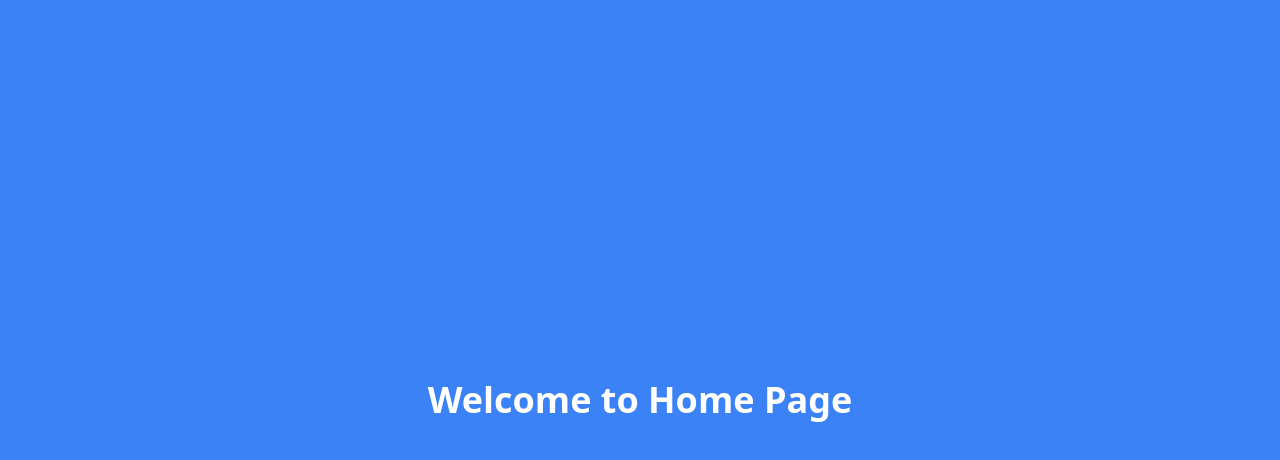
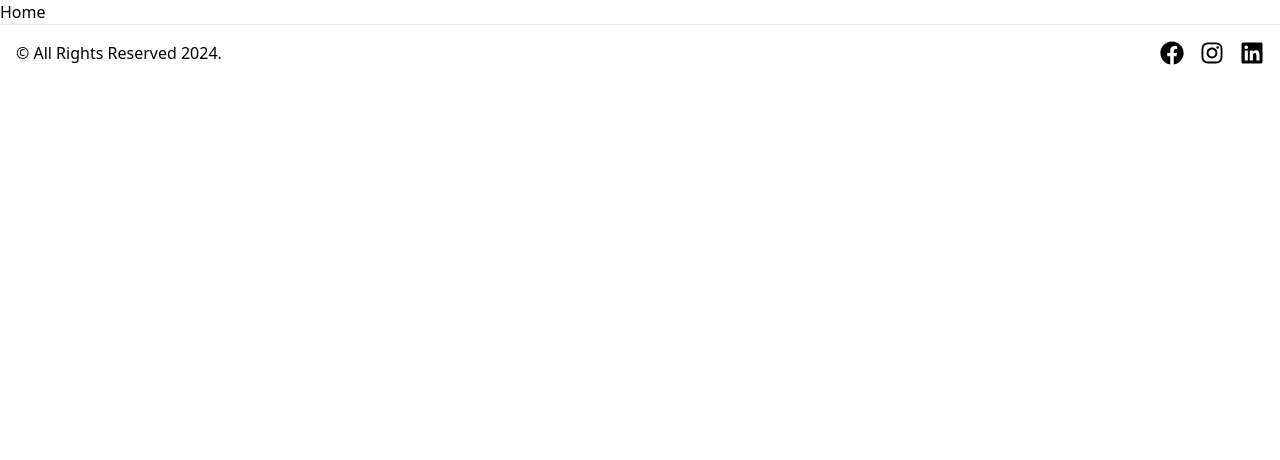
Before and after one commit to shakilaShaik/Blinkit-clone, a React (Vite) app in the folder client/: page / in a window 1280 px wide. Shown: the top 460 px of the page. Built offline with nearby package versions, Linux system fonts and the light colour scheme.

Commit message:
added Footer styling

```diff
--- a/client/package.json
+++ b/client/package.json
@@ -12,6 +12,7 @@
   "dependencies": {
     "react": "^19.0.0",
     "react-dom": "^19.0.0",
+    "react-icons": "^5.5.0",
     "react-router-dom": "^7.2.0"
   },
   "devDependencies": {
--- a/client/src/App.jsx
+++ b/client/src/App.jsx
@@ -11,7 +11,7 @@ function App() {
       <main>
         <Outlet />
       </main>
-      {/* <Footer /> */}
+      <Footer />
     </>
   );
 }
--- a/client/src/components/Footer.jsx
+++ b/client/src/components/Footer.jsx
@@ -1,8 +1,27 @@
 import React from 'react'
+import { FaFacebook } from "react-icons/fa";
+import { FaInstagram } from "react-icons/fa";
+import { FaLinkedin } from "react-icons/fa";
 
 const Footer = () => {
   return (
-    <div>Footer</div>
+    <footer className='border-t'>
+      <div className='container mx-auto p-4 text-center flex flex-col lg:flex-row lg:justify-between gap-2'>
+        <p>© All Rights Reserved 2024.</p>
+
+        <div className='flex items-center gap-4 justify-center text-2xl'>
+          <a href='' className='hover:text-primary-100'>
+            <FaFacebook />
+          </a>
+          <a href='' className='hover:text-primary-100'>
+            <FaInstagram />
+          </a>
+          <a href='' className='hover:text-primary-100'>
+            <FaLinkedin />
+          </a>
+        </div>
+      </div>
+    </footer>
   )
 }
 
--- a/client/src/pages/HomePage.jsx
+++ b/client/src/pages/HomePage.jsx
@@ -2,8 +2,8 @@ import React from "react";
 
 const HomePage = () => {
   return (
-    <div className="flex items-center justify-center h-screen bg-blue-500">
-      <h1 className="text-4xl font-bold text-white">Welcome to Home Page</h1>
+    <div>
+      Home
     </div>
   );
 };
```
Also changed, not shown: client/tailwind.config.js (+15 -4 lines), 1 other file (tests, documents, lock files or other folders).
